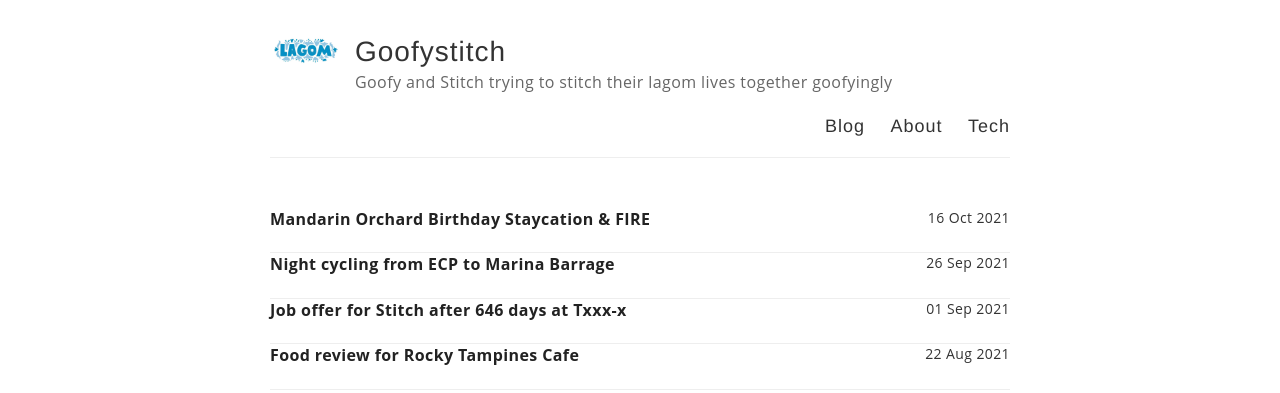
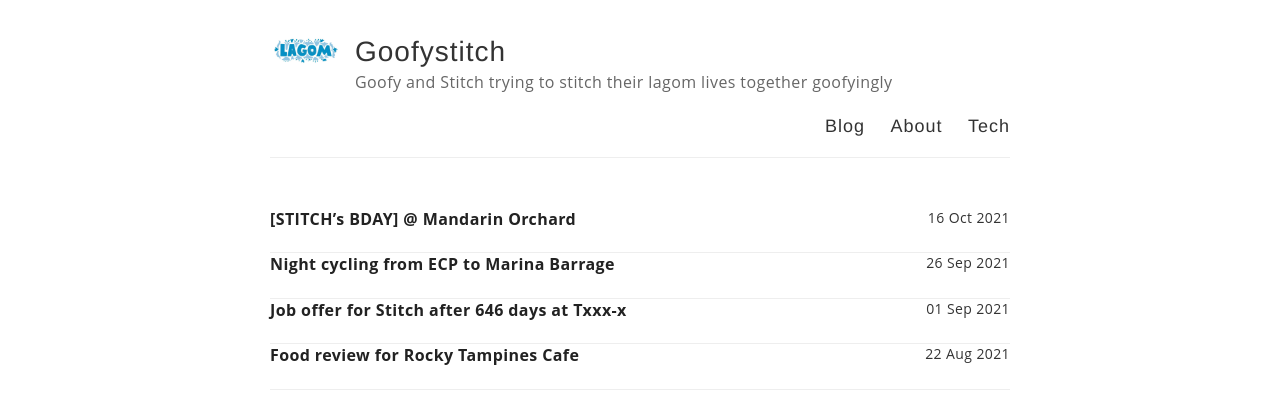
Before and after one commit to ourcarus/casadelagom, a Jekyll site: the page built from index.html, in a window 1280 px wide. Shown: the top 393 px of the page. Built offline with Jekyll 4.4.1, drawn with Linux system fonts in a browser that asks for light colours.

Commit message:
Update 2021-10-16-Mandarin Orchard Birthday Staycation.md

```diff
--- a/_posts/2021-10-16-Mandarin Orchard Birthday Staycation.md
+++ b/_posts/2021-10-16-Mandarin Orchard Birthday Staycation.md
@@ -1,7 +1,7 @@
 ---
 published: true
 ---
-### Mandarin Orchard Birthday Staycation & FIRE
+### [STITCH's BDAY] @ Mandarin Orchard
 
 We checked in on 14 Oct 2021 and Goofy requested for a complimentary cake and free room upgrade. We got a free room upgrade from deluxe to superior deluxe and a complimentary chocolate cake sent to our room.
 
```
